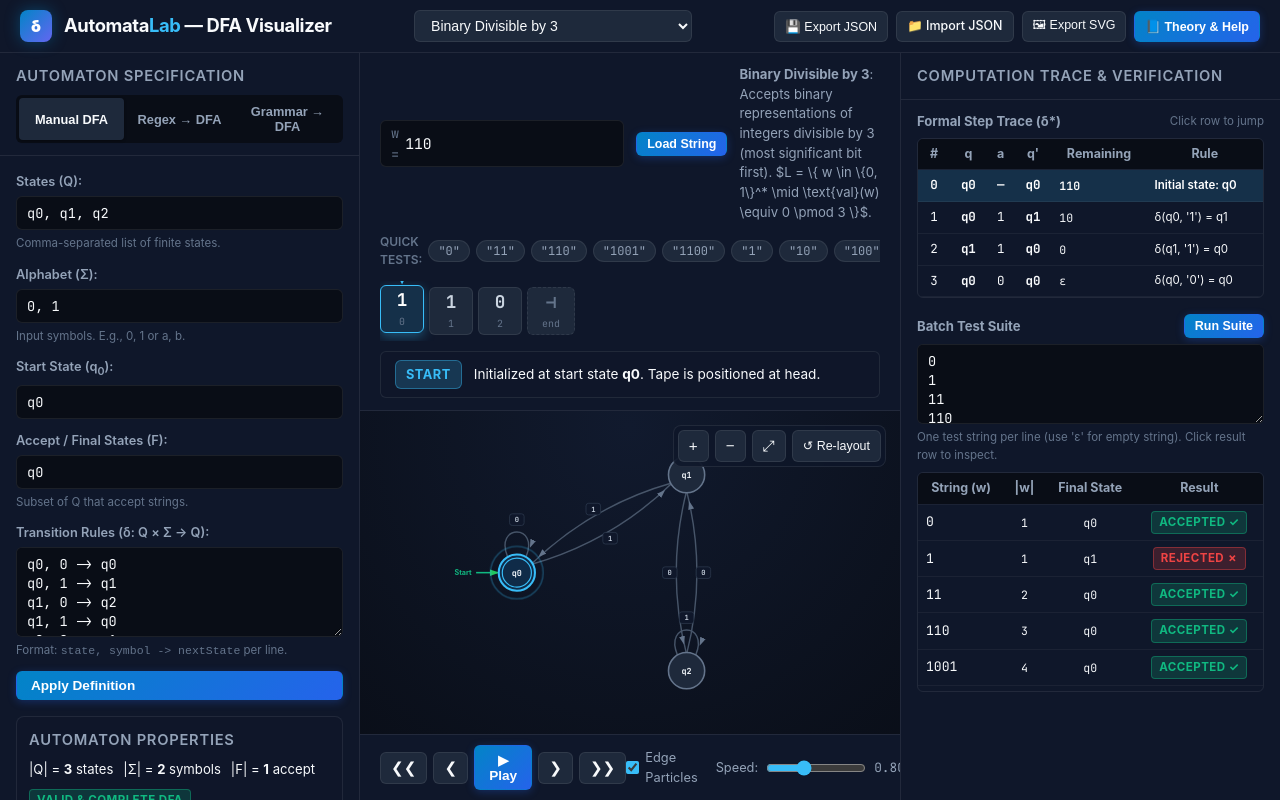
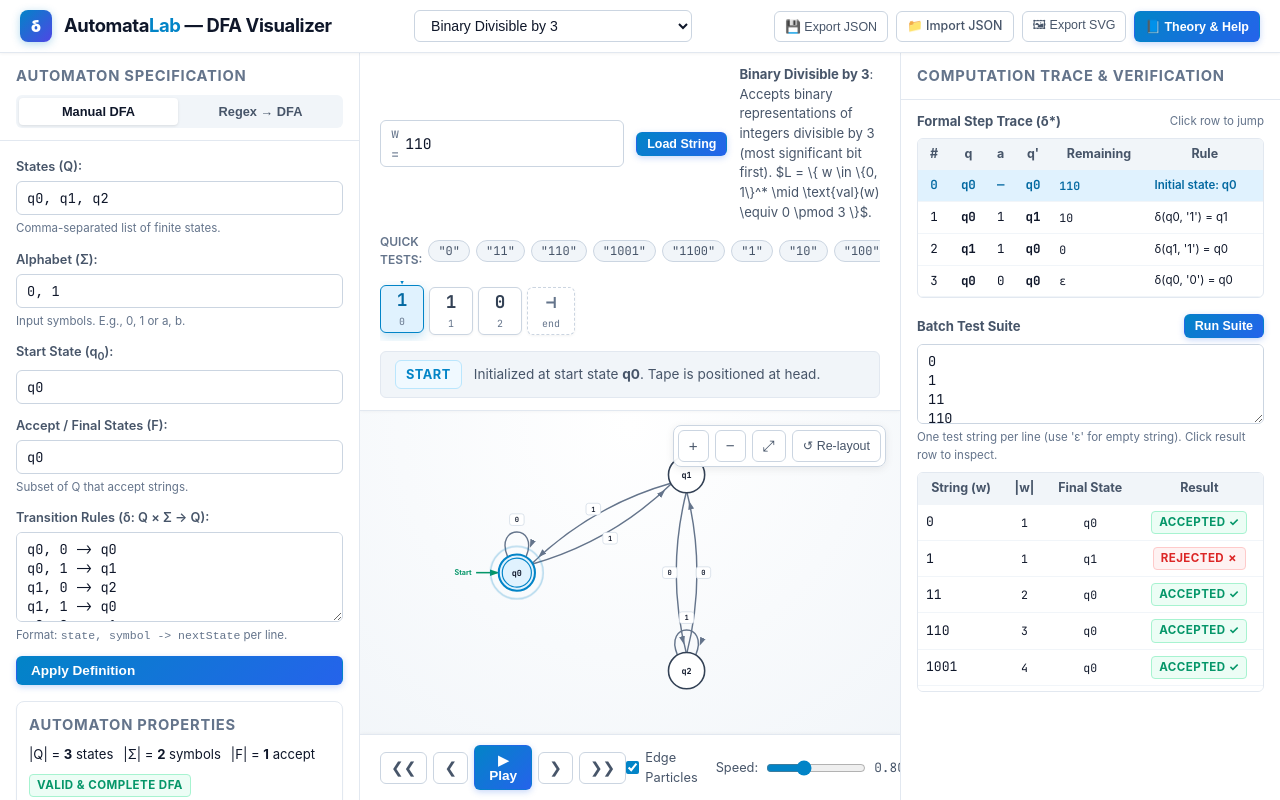
Before and after one commit to AD-lone-maverick/DFA-String-Processing-Visualizer, a plain HTML site: page index.html in a window 1280 px wide. Drawn offline with Linux system fonts and the light colour scheme.

Commit message:
Switch to light theme and remove grammar, minimize, and trap state options

```diff
--- a/css/styles.css
+++ b/css/styles.css
@@ -1,30 +1,30 @@
 /* ==========================================================================
-   DFA String Processing Visualizer - Sleek Dark Theme & Animation Styles
+   DFA String Processing Visualizer - Clean Modern Light Theme Styles
    ========================================================================== */
 
 :root {
-  --bg-primary: #090d16;
-  --bg-secondary: #0f172a;
-  --bg-tertiary: #1e293b;
-  --bg-card: rgba(30, 41, 59, 0.75);
-  --border-color: rgba(255, 255, 255, 0.08);
-  --border-hover: rgba(56, 189, 248, 0.4);
+  --bg-primary: #f8fafc;
+  --bg-secondary: #ffffff;
+  --bg-tertiary: #f1f5f9;
+  --bg-card: #ffffff;
+  --border-color: #e2e8f0;
+  --border-hover: #3b82f6;
 
-  --text-main: #f8fafc;
-  --text-muted: #94a3b8;
+  --text-main: #0f172a;
+  --text-muted: #475569;
   --text-dim: #64748b;
 
-  --accent-cyan: #38bdf8;
-  --accent-cyan-glow: rgba(56, 189, 248, 0.35);
-  --accent-indigo: #6366f1;
-  --accent-purple: #a855f7;
+  --accent-cyan: #0284c7;
+  --accent-cyan-glow: rgba(2, 132, 199, 0.25);
+  --accent-indigo: #4f46e5;
+  --accent-purple: #9333ea;
 
-  --success: #10b981;
-  --success-glow: rgba(16, 185, 129, 0.4);
-  --danger: #ef4444;
-  --danger-glow: rgba(239, 68, 68, 0.4);
-  --warning: #f59e0b;
-  --warning-glow: rgba(245, 158, 11, 0.3);
+  --success: #059669;
+  --success-glow: rgba(5, 150, 105, 0.25);
+  --danger: #dc2626;
+  --danger-glow: rgba(220, 38, 38, 0.25);
+  --warning: #d97706;
+  --warning-glow: rgba(217, 119, 6, 0.25);
 
   --font-sans: -apple-system, BlinkMacSystemFont, 'Segoe UI', Roboto, Helvetica, Arial, sans-serif;
   --font-mono: 'JetBrains Mono', 'Fira Code', 'Cascadia Code', Menlo, Consolas, monospace;
@@ -57,6 +57,7 @@ body {
   justify-content: space-between;
   z-index: 10;
   flex-shrink: 0;
+  box-shadow: 0 1px 3px rgba(0, 0, 0, 0.05);
 }
 
 .brand {
@@ -68,20 +69,21 @@ body {
 .brand-icon {
   width: 32px;
   height: 32px;
-  background: linear-gradient(135deg, #0284c7, #6366f1);
+  background: linear-gradient(135deg, #0284c7, #4f46e5);
   border-radius: 8px;
   display: flex;
   align-items: center;
   justify-content: center;
   font-weight: 900;
   color: #fff;
-  box-shadow: 0 0 15px rgba(2, 132, 199, 0.4);
+  box-shadow: 0 2px 8px rgba(2, 132, 199, 0.3);
 }
 
 .brand-title {
   font-size: 1.15rem;
   font-weight: 700;
   letter-spacing: -0.02em;
+  color: var(--text-main);
 }
 
 .brand-title span {
@@ -95,9 +97,9 @@ body {
 }
 
 .preset-dropdown {
-  background: var(--bg-tertiary);
+  background: var(--bg-secondary);
   color: var(--text-main);
-  border: 1px solid var(--border-color);
+  border: 1px solid #cbd5e1;
   border-radius: 6px;
   padding: 6px 12px;
   font-size: 0.88rem;
@@ -118,9 +120,9 @@ body {
 
 /* Button styles */
 .btn {
-  background: var(--bg-tertiary);
-  color: var(--text-main);
-  border: 1px solid var(--border-color);
+  background: var(--bg-secondary);
+  color: var(--text-muted);
+  border: 1px solid #cbd5e1;
   border-radius: 6px;
   padding: 6px 14px;
   font-size: 0.85rem;
@@ -134,8 +136,9 @@ body {
 }
 
 .btn:hover {
-  background: #283548;
-  border-color: var(--border-hover);
+  background: var(--bg-tertiary);
+  color: var(--text-main);
+  border-color: #94a3b8;
 }
 
 .btn-primary {
@@ -143,12 +146,13 @@ body {
   border-color: transparent;
   color: #fff;
   font-weight: 600;
-  box-shadow: 0 2px 8px rgba(37, 99, 235, 0.3);
+  box-shadow: 0 2px 6px rgba(37, 99, 235, 0.25);
 }
 
 .btn-primary:hover {
   background: linear-gradient(135deg, #0369a1, #1d4ed8);
-  box-shadow: 0 4px 12px rgba(37, 99, 235, 0.45);
+  color: #fff;
+  box-shadow: 0 4px 10px rgba(37, 99, 235, 0.35);
 }
 
 .btn-sm {
@@ -183,20 +187,21 @@ body {
 .sidebar-header {
   padding: 12px 16px;
   border-bottom: 1px solid var(--border-color);
+  background: var(--bg-secondary);
 }
 
 .sidebar-title {
   font-size: 0.92rem;
-  font-weight: 600;
+  font-weight: 700;
   text-transform: uppercase;
   letter-spacing: 0.05em;
-  color: var(--text-muted);
+  color: var(--text-dim);
   margin-bottom: 8px;
 }
 
 .mode-tabs {
   display: flex;
-  background: var(--bg-primary);
+  background: var(--bg-tertiary);
   border-radius: 6px;
   padding: 3px;
   gap: 3px;
@@ -216,9 +221,9 @@ body {
 }
 
 .mode-tab-btn.active {
-  background: var(--bg-tertiary);
+  background: var(--bg-secondary);
   color: var(--text-main);
-  box-shadow: 0 1px 3px rgba(0, 0, 0, 0.3);
+  box-shadow: 0 1px 3px rgba(0, 0, 0, 0.1);
 }
 
 .sidebar-content {
@@ -228,6 +233,7 @@ body {
   display: flex;
   flex-direction: column;
   gap: 16px;
+  background: var(--bg-secondary);
 }
 
 .tab-pane {
@@ -253,8 +259,8 @@ body {
 }
 
 .form-input, .form-textarea {
-  background: var(--bg-primary);
-  border: 1px solid var(--border-color);
+  background: #ffffff;
+  border: 1px solid #cbd5e1;
   border-radius: 6px;
   color: var(--text-main);
   padding: 7px 10px;
@@ -266,6 +272,7 @@ body {
 
 .form-input:focus, .form-textarea:focus {
   border-color: var(--accent-cyan);
+  box-shadow: 0 0 0 2px var(--accent-cyan-glow);
 }
 
 .form-textarea {
@@ -281,11 +288,12 @@ body {
 
 /* Automaton Properties Card */
 .properties-card {
-  background: rgba(15, 23, 42, 0.6);
+  background: #ffffff;
   border: 1px solid var(--border-color);
   border-radius: 8px;
   padding: 12px;
   font-size: 0.82rem;
+  box-shadow: 0 1px 2px rgba(0, 0, 0, 0.04);
 }
 
 .stats-row {
@@ -318,27 +326,27 @@ body {
 }
 
 .badge-success {
-  background: rgba(16, 185, 129, 0.2);
+  background: #ecfdf5;
   color: var(--success);
-  border: 1px solid rgba(16, 185, 129, 0.4);
+  border: 1px solid #a7f3d0;
 }
 
 .badge-danger {
-  background: rgba(239, 68, 68, 0.2);
+  background: #fef2f2;
   color: var(--danger);
-  border: 1px solid rgba(239, 68, 68, 0.4);
+  border: 1px solid #fecaca;
 }
 
 .badge-warning {
-  background: rgba(245, 158, 11, 0.2);
+  background: #fffbeb;
   color: var(--warning);
-  border: 1px solid rgba(245, 158, 11, 0.4);
+  border: 1px solid #fde68a;
 }
 
 .badge-info {
-  background: rgba(56, 189, 248, 0.2);
+  background: #f0f9ff;
   color: var(--accent-cyan);
-  border: 1px solid rgba(56, 189, 248, 0.4);
+  border: 1px solid #bae6fd;
 }
 
 .warning-text {
@@ -368,26 +376,27 @@ body {
 }
 
 .transition-grid th {
-  background: var(--bg-primary);
+  background: var(--bg-tertiary);
   color: var(--text-muted);
   font-weight: 600;
 }
 
 .transition-grid tr:hover td {
-  background: rgba(255, 255, 255, 0.02);
+  background: #f8fafc;
 }
 
 .transition-grid .state-cell {
   text-align: left;
-  background: rgba(15, 23, 42, 0.8);
+  background: #f8fafc;
+  color: var(--text-main);
 }
 
 .transition-grid .trans-cell.active-trans-cell {
-  background: var(--accent-cyan-glow);
-  color: #fff;
+  background: #e0f2fe;
+  color: #0284c7;
   font-weight: 700;
-  border-color: var(--accent-cyan);
-  box-shadow: inset 0 0 8px rgba(56, 189, 248, 0.4);
+  border-color: #38bdf8;
+  box-shadow: inset 0 0 6px rgba(2, 132, 199, 0.2);
 }
 
 /* Center Stage: Visualizer & Tape */
@@ -396,7 +405,7 @@ body {
   display: flex;
   flex-direction: column;
   overflow: hidden;
-  background: radial-gradient(circle at 50% 50%, #111a2e 0%, #090d16 100%);
+  background: radial-gradient(circle at 50% 50%, #ffffff 0%, #f1f5f9 100%);
   position: relative;
 }
 
@@ -409,6 +418,7 @@ body {
   flex-direction: column;
   gap: 10px;
   z-index: 5;
+  box-shadow: 0 1px 3px rgba(0, 0, 0, 0.03);
 }
 
 .string-input-row {
@@ -422,8 +432,8 @@ body {
   max-width: 380px;
   display: flex;
   align-items: center;
-  background: var(--bg-primary);
-  border: 1px solid var(--border-color);
+  background: var(--bg-secondary);
+  border: 1px solid #cbd5e1;
   border-radius: 6px;
   padding: 2px 4px 2px 10px;
 }
@@ -456,7 +466,7 @@ body {
 .test-pill {
   background: var(--bg-tertiary);
   color: var(--text-muted);
-  border: 1px solid var(--border-color);
+  border: 1px solid #cbd5e1;
   border-radius: 12px;
   padding: 2px 9px;
   font-size: 0.75rem;
@@ -467,7 +477,7 @@ body {
 }
 
 .test-pill:hover {
-  background: #334155;
+  background: #e2e8f0;
   color: var(--accent-cyan);
   border-color: var(--accent-cyan);
 }
@@ -499,11 +509,12 @@ body {
   font-family: var(--font-mono);
   font-weight: 700;
   font-size: 1.1rem;
-  border: 1px solid var(--border-color);
-  background: var(--bg-tertiary);
+  border: 1px solid #cbd5e1;
+  background: #ffffff;
   color: var(--text-main);
   user-select: none;
   cursor: pointer;
+  box-shadow: 0 1px 3px rgba(0, 0, 0, 0.05);
   transition: all 0.2s cubic-bezier(0.4, 0, 0.2, 1);
 }
 
@@ -530,33 +541,35 @@ body {
 }
 
 .tape-cell.pending {
-  background: #1e293b;
-  color: #cbd5e1;
+  background: #ffffff;
+  color: #334155;
 }
 
 .tape-cell.consumed {
-  background: rgba(30, 41, 59, 0.4);
-  color: var(--text-dim);
-  border-color: rgba(255, 255, 255, 0.04);
+  background: #f1f5f9;
+  color: #94a3b8;
+  border-color: #e2e8f0;
 }
 
 .tape-cell.active {
   border-color: var(--accent-cyan);
-  background: rgba(56, 189, 248, 0.15);
-  color: #fff;
+  background: #e0f2fe;
+  color: #0369a1;
   transform: translateY(-2px);
   box-shadow: 0 4px 12px var(--accent-cyan-glow);
 }
 
 .tape-cell.active.accepted {
   border-color: var(--success);
-  background: rgba(16, 185, 129, 0.2);
+  background: #ecfdf5;
+  color: #065f46;
   box-shadow: 0 4px 12px var(--success-glow);
 }
 
 .tape-cell.active.rejected {
   border-color: var(--danger);
-  background: rgba(239, 68, 68, 0.2);
+  background: #fef2f2;
+  color: #991b1b;
   box-shadow: 0 4px 12px var(--danger-glow);
 }
 
@@ -572,7 +585,7 @@ body {
   align-items: center;
   gap: 12px;
   padding: 8px 14px;
-  background: rgba(15, 23, 42, 0.8);
+  background: var(--bg-tertiary);
   border-radius: 6px;
   border: 1px solid var(--border-color);
   font-size: 0.85rem;
@@ -580,6 +593,7 @@ body {
 
 .status-message {
   flex: 1;
+  color: var(--text-muted);
 }
 
 /* Graph Canvas Container */
@@ -607,12 +621,13 @@ body {
   right: 14px;
   display: flex;
   gap: 6px;
-  background: rgba(15, 23, 42, 0.85);
+  background: rgba(255, 255, 255, 0.9);
   backdrop-filter: blur(8px);
-  border: 1px solid var(--border-color);
+  border: 1px solid #cbd5e1;
   border-radius: 8px;
   padding: 4px;
   z-index: 4;
+  box-shadow: 0 2px 8px rgba(0, 0, 0, 0.08);
 }
 
 /* Bottom Controls Bar */
@@ -624,6 +639,7 @@ body {
   align-items: center;
   justify-content: space-between;
   z-index: 5;
+  box-shadow: 0 -1px 3px rgba(0, 0, 0, 0.03);
 }
 
 .playback-buttons {
@@ -646,7 +662,7 @@ body {
   width: 100px;
 }
 
-/* Right / Bottom Drawer: Formal Trace & Batch Tests */
+/* Right Drawer: Formal Trace & Batch Tests */
 .drawer-panel {
   width: 380px;
   background: var(--bg-secondary);
@@ -663,14 +679,15 @@ body {
   display: flex;
   justify-content: space-between;
   align-items: center;
+  background: var(--bg-secondary);
 }
 
 .drawer-title {
   font-size: 0.92rem;
-  font-weight: 600;
+  font-weight: 700;
   text-transform: uppercase;
   letter-spacing: 0.05em;
-  color: var(--text-muted);
+  color: var(--text-dim);
 }
 
 .drawer-content {
@@ -680,6 +697,7 @@ body {
   display: flex;
   flex-direction: column;
   gap: 16px;
+  background: var(--bg-secondary);
 }
 
 .trace-table-wrapper {
@@ -687,6 +705,7 @@ body {
   overflow-y: auto;
   border: 1px solid var(--border-color);
   border-radius: 6px;
+  background: #ffffff;
 }
 
 .trace-table {
@@ -697,25 +716,25 @@ body {
 
 .trace-table th, .trace-table td {
   padding: 6px 8px;
-  border-bottom: 1px solid rgba(255, 255, 255, 0.05);
+  border-bottom: 1px solid #f1f5f9;
 }
 
 .trace-table th {
-  background: var(--bg-primary);
+  background: var(--bg-tertiary);
   color: var(--text-muted);
   position: sticky;
   top: 0;
 }
 
 .trace-table tr:hover {
-  background: rgba(255, 255, 255, 0.03);
+  background: #f8fafc;
   cursor: pointer;
 }
 
 .trace-table tr.trace-row-active {
-  background: rgba(56, 189, 248, 0.15);
+  background: #e0f2fe;
   font-weight: 600;
-  color: #fff;
+  color: #0369a1;
 }
 
 /* Batch Test Results */
@@ -724,6 +743,7 @@ body {
   overflow-y: auto;
   border: 1px solid var(--border-color);
   border-radius: 6px;
+  background: #ffffff;
 }
 
 .batch-table {
@@ -734,11 +754,11 @@ body {
 
 .batch-table th, .batch-table td {
   padding: 6px 8px;
-  border-bottom: 1px solid rgba(255, 255, 255, 0.05);
+  border-bottom: 1px solid #f1f5f9;
 }
 
 .batch-table th {
-  background: var(--bg-primary);
+  background: var(--bg-tertiary);
   color: var(--text-muted);
   position: sticky;
   top: 0;
@@ -747,7 +767,7 @@ body {
 /* SVG Graph Elements Styling */
 .dfa-edge {
   fill: none;
-  stroke: #475569;
+  stroke: #64748b;
   stroke-width: 2.2;
   transition: stroke 0.25s, stroke-width 0.25s;
 }
@@ -755,30 +775,30 @@ body {
 .dfa-edge-active {
   stroke: var(--accent-cyan);
   stroke-width: 3.5;
-  filter: drop-shadow(0 0 6px rgba(56, 189, 248, 0.6));
+  filter: drop-shadow(0 0 5px rgba(2, 132, 199, 0.4));
 }
 
 .dfa-edge-label-bg {
-  fill: #0f172a;
-  stroke: #334155;
+  fill: #ffffff;
+  stroke: #cbd5e1;
   stroke-width: 1;
 }
 
 .dfa-edge-label-group.active .dfa-edge-label-bg {
   stroke: var(--accent-cyan);
-  fill: #0369a1;
+  fill: #e0f2fe;
 }
 
 .dfa-edge-label-text {
   font-family: var(--font-mono);
   font-size: 11px;
   font-weight: 600;
-  fill: #cbd5e1;
+  fill: #0f172a;
   pointer-events: none;
 }
 
 .dfa-edge-label-group.active .dfa-edge-label-text {
-  fill: #ffffff;
+  fill: #0369a1;
   font-weight: 700;
 }
 
@@ -794,15 +814,15 @@ body {
 }
 
 .dfa-node-circle {
-  fill: #1e293b;
-  stroke: #64748b;
+  fill: #ffffff;
+  stroke: #334155;
   stroke-width: 2.4;
   transition: all 0.25s cubic-bezier(0.4, 0, 0.2, 1);
 }
 
 .dfa-node-inner-circle {
   fill: none;
-  stroke: #64748b;
+  stroke: #334155;
   stroke-width: 1.8;
   transition: all 0.25s cubic-bezier(0.4, 0, 0.2, 1);
 }
@@ -811,13 +831,13 @@ body {
   font-family: var(--font-mono);
   font-size: 13px;
   font-weight: 700;
-  fill: #f1f5f9;
+  fill: #0f172a;
   pointer-events: none;
 }
 
 /* Active State Pulse */
 .dfa-node-active .dfa-node-circle {
-  fill: #0f2b48;
+  fill: #e0f2fe;
   stroke: var(--accent-cyan);
   stroke-width: 3.2;
 }
@@ -846,7 +866,7 @@ body {
 
 /* Acceptance Aura (Emerald) */
 .dfa-aura-accept {
-  fill: rgba(16, 185, 129, 0.25);
+  fill: rgba(5, 150, 105, 0.15);
   stroke: var(--success);
   stroke-width: 2.5;
   animation: accept-aura-glow 1.2s infinite alternate;
@@ -854,12 +874,12 @@ body {
 
 @keyframes accept-aura-glow {
   0% { transform: scale(1); opacity: 0.6; }
-  100% { transform: scale(1.08); opacity: 1; filter: drop-shadow(0 0 10px rgba(16, 185, 129, 0.8)); }
+  100% { transform: scale(1.08); opacity: 1; filter: drop-shadow(0 0 8px rgba(5, 150, 105, 0.5)); }
 }
 
 /* Rejection Aura (Crimson) */
 .dfa-aura-reject {
-  fill: rgba(239, 68, 68, 0.25);
+  fill: rgba(220, 38, 38, 0.15);
   stroke: var(--danger);
   stroke-width: 2.5;
   animation: reject-aura-glow 0.8s infinite alternate;
@@ -867,7 +887,7 @@ body {
 
 @keyframes reject-aura-glow {
   0% { transform: scale(1); opacity: 0.6; }
-  100% { transform: scale(1.08); opacity: 1; filter: drop-shadow(0 0 10px rgba(239, 68, 68, 0.8)); }
+  100% { transform: scale(1.08); opacity: 1; filter: drop-shadow(0 0 8px rgba(220, 38, 38, 0.5)); }
 }
 
 /* Start Arrow */
@@ -929,14 +949,14 @@ body {
 }
 
 ::-webkit-scrollbar-track {
-  background: rgba(0, 0, 0, 0.15);
+  background: #f1f5f9;
 }
 
 ::-webkit-scrollbar-thumb {
-  background: #334155;
+  background: #cbd5e1;
   border-radius: 3px;
 }
 
 ::-webkit-scrollbar-thumb:hover {
-  background: #475569;
+  background: #94a3b8;
 }
--- a/index.html
+++ b/index.html
@@ -51,7 +51,6 @@
         <div class="mode-tabs">
           <button class="mode-tab-btn active" data-tab="tab-manual" id="tab-manual-btn">Manual DFA</button>
           <button class="mode-tab-btn" data-tab="tab-regex" id="tab-regex-btn">Regex &rarr; DFA</button>
-          <button class="mode-tab-btn" data-tab="tab-grammar" id="tab-grammar-btn">Grammar &rarr; DFA</button>
         </div>
       </div>
 
@@ -110,31 +109,11 @@
           </div>
         </div>
 
-        <!-- Tab 3: Regular Grammar to DFA -->
-        <div id="tab-grammar" class="tab-pane">
-          <div class="form-group">
-            <label for="grammar-input">Right-Linear Production Rules:</label>
-            <textarea id="grammar-input" class="form-textarea" style="min-height: 120px;" placeholder="S -> 0S | 1A&#10;A -> 0A | 1S | ε"></textarea>
-            <span class="form-hint">Right-linear format: <code>A -> aB | b | ε</code>. Start symbol is first rule LHS.</span>
-          </div>
-
-          <button id="btn-convert-grammar" class="btn btn-primary">Convert Grammar to DFA</button>
-        </div>
-
         <!-- Automaton Health, Completeness & Actions -->
         <div class="properties-card">
           <div class="sidebar-title">Automaton Properties</div>
           <div id="automaton-stats">
             <!-- Populated dynamically -->
-          </div>
-
-          <div style="display: flex; gap: 6px; margin-top: 10px; flex-wrap: wrap;">
-            <button id="btn-minimize-dfa" class="btn btn-sm" title="Run Hopcroft partition refinement to minimize states">
-              <span>⚡ Minimize DFA</span>
-            </button>
-            <button id="btn-complete-dfa" class="btn btn-sm" title="Add explicit dead/trap state for missing transitions">
-              <span>🛡 Complete with Trap State</span>
-            </button>
           </div>
         </div>
 
@@ -329,12 +308,11 @@
           The automaton <strong>accepts</strong> string <em>w</em> if and only if &delta;*(q₀, w) &in; F (ends in an accept state).
         </p>
 
-        <h3 style="color: #fff; font-size: 1rem; margin-top: 6px;">Algorithms Implemented</h3>
+        <h3 style="color: #0f172a; font-size: 1rem; margin-top: 6px;">Algorithms Implemented</h3>
         <ul style="padding-left: 20px; list-style-type: square; display: flex; flex-direction: column; gap: 6px;">
           <li><strong>Thompson's Construction:</strong> Converts postfix regular expressions to equivalent &epsilon;-NFAs.</li>
           <li><strong>Subset / Powerset Construction:</strong> Converts &epsilon;-NFAs to equivalent DFAs with &epsilon;-closure computation.</li>
           <li><strong>Hopcroft's DFA Minimization:</strong> Uses iterative partition refinement to compute the unique minimal state DFA.</li>
-          <li><strong>Grammar Parser:</strong> Direct synthesis from Right-Linear Regular Grammars (Chomsky Type 3).</li>
         </ul>
 
         <h3 style="color: #fff; font-size: 1rem; margin-top: 6px;">Interactive Features</h3>
--- a/js/bundle.js
+++ b/js/bundle.js
@@ -502,6 +502,7 @@ class DFA {
     });
   }
 }
+
 
   /**
  * Regular Expression to DFA Converter
@@ -904,6 +905,7 @@ class RegexEngine {
   }
 }
 
+
   /**
  * Regular Grammar (Right-Linear Grammar) to DFA Converter
  * Supports:
@@ -1116,6 +1118,7 @@ class GrammarEngine {
   }
 }
 
+
   /**
  * DFA Minimizer using Hopcroft's / Moore's Partition Refinement Algorithm
  * Computes minimal DFA and records step-by-step partition history.
@@ -1281,6 +1284,7 @@ class DFAMinimizer {
     };
   }
 }
+
 
   /**
  * Interactive SVG Graph Visualizer for DFA States & Transitions
@@ -1323,11 +1327,11 @@ class GraphVisualizer {
         </marker>
         <!-- Arrowhead Marker for Highlighted Edges -->
         <marker id="arrow-active" viewBox="0 0 10 10" refX="22" refY="5" markerWidth="7" markerHeight="7" orient="auto-start-reverse">
-          <path d="M 0 1.5 L 10 5 L 0 8.5 z" fill="#38bdf8" />
+          <path d="M 0 1.5 L 10 5 L 0 8.5 z" fill="#0284c7" />
         </marker>
         <!-- Arrowhead Marker for Start Arrow -->
         <marker id="arrow-start" viewBox="0 0 10 10" refX="8" refY="5" markerWidth="6" markerHeight="6" orient="auto">
-          <path d="M 0 1.5 L 10 5 L 0 8.5 z" fill="#22c55e" />
+          <path d="M 0 1.5 L 10 5 L 0 8.5 z" fill="#059669" />
         </marker>
         <!-- Glow filters -->
         <filter id="glow-cyan" x="-30%" y="-30%" width="160%" height="160%">
@@ -1708,13 +1712,13 @@ class GraphVisualizer {
 
     const circle = document.createElementNS('http://www.w3.org/2000/svg', 'circle');
     circle.setAttribute('r', 9);
-    circle.setAttribute('fill', '#38bdf8');
+    circle.setAttribute('fill', '#0284c7');
     circle.setAttribute('filter', 'url(#glow-cyan)');
 
     const text = document.createElementNS('http://www.w3.org/2000/svg', 'text');
     text.setAttribute('text-anchor', 'middle');
     text.setAttribute('dominant-baseline', 'central');
-    text.setAttribute('fill', '#0f172a');
+    text.setAttribute('fill', '#ffffff');
     text.setAttribute('font-size', '10px');
     text.setAttribute('font-weight', 'bold');
     text.textContent = symbol || '';
@@ -2014,6 +2018,7 @@ class TapeVisualizer {
     }
   }
 }
+
 
   /**
  * Simulation Controller for DFA String Execution
@@ -2212,6 +2217,7 @@ class Simulator {
     }
   }
 }
+
 
   /**
  * Automata Theory Presets Catalog
@@ -2342,19 +2348,9 @@ const PRESETS = [
     description: 'Identifiers starting with a letter {a, b} followed by letters or digits {a, b, 0, 1}.',
     sampleInput: 'a0b1',
     testCases: ['a', 'b', 'a1', 'b0', 'ab10', '0a', '1b', '0', '1', '']
-  },
-  {
-    id: 'grammar_even_as',
-    name: 'Grammar: Even Number of a\'s',
-    category: 'Regular Grammars',
-    type: 'grammar',
-    rawInput: `S -> bS | aA | ε
-A -> bA | aS`,
-    description: 'Right-linear regular grammar generating strings with an even number of \'a\'s over alphabet {a, b}.',
-    sampleInput: 'bbaab',
-    testCases: ['', 'b', 'aa', 'baab', 'aaba', 'a', 'aba', 'aaa', 'aab']
   }
 ];
+
 
   /**
  * DFA String Processing Visualizer - Main Application Controller
@@ -2451,10 +2447,6 @@ class App {
       document.getElementById('tab-regex-btn').click();
       document.getElementById('regex-input').value = preset.rawInput;
       this.convertRegexToDFA(preset.rawInput, preset.sampleInput || '');
-    } else if (preset.type === 'grammar') {
-      document.getElementById('tab-grammar-btn').click();
-      document.getElementById('grammar-input').value = preset.rawInput;
-      this.convertGrammarToDFA(preset.rawInput, preset.sampleInput || '');
     }
 
     // Populate quick test case pills
@@ -2611,30 +2603,6 @@ class App {
       this.convertRegexToDFA(regexStr);
     });
 
-    // Grammar conversion
-    document.getElementById('btn-convert-grammar').addEventListener('click', () => {
-      const grammarStr = document.getElementById('grammar-input').value.trim();
-      if (!grammarStr) return;
-      this.convertGrammarToDFA(grammarStr);
-    });
-
-    // Minimization button
-    document.getElementById('btn-minimize-dfa').addEventListener('click', () => {
-      this.minimizeCurrentDFA();
-    });
-
-    // Complete DFA button
-    document.getElementById('btn-complete-dfa').addEventListener('click', () => {
-      if (!this.currentDFA) return;
-      const trap = this.currentDFA.completeWithTrapState('q_dead');
-      if (trap) {
-        this.setAutomaton(this.currentDFA);
-        alert(`Completed DFA with trap state "${trap}".`);
-      } else {
-        alert('DFA is already complete (all states have transitions for every symbol in Σ).');
-      }
-    });
-
     // Manual editor events
     document.getElementById('btn-apply-manual').addEventListener('click', () => {
       this.applyManualEditor();
```
Also changed, not shown: js/app.js (+0 -28 lines), js/visualizer/graph.js (+4 -4 lines), js/visualizer/presets.js (+0 -11 lines), vercel.json, 2 other files.
